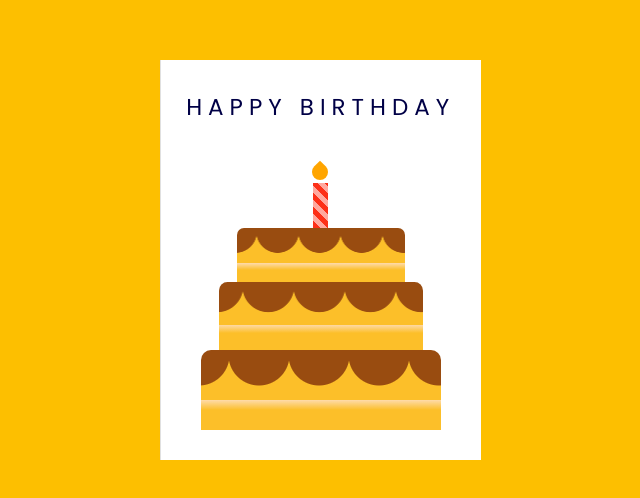
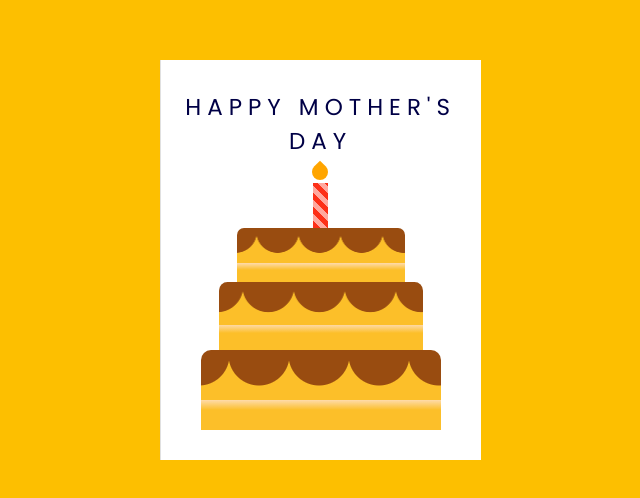
Before and after one commit to Lulyar/HBD, a plain HTML site: page index.html in a window 1280 px wide. Shown: the part 140-638 px from the top of the page, without its empty margins (480-1120 px from the left). Drawn offline with Linux system fonts and the light colour scheme.

Commit message:
Update index.html

```diff
--- a/index.html
+++ b/index.html
@@ -3,7 +3,7 @@
   <head>
     <meta charset="UTF-8" />
     <meta name="viewport" content="width=device-width, initial-scale=1.0" />
-    <title>Happy Birthday</title>
+    <title>Happy Mother's day</title>
 
     <!-- Google Font -->
     <link
@@ -18,7 +18,7 @@
     <div class="card">
       <div class="outside">
         <div class="front">
-          <p>Happy Birthday</p>
+          <p>Happy Mother's day</p>
           <div class="cake">
             <div class="top-layer"></div>
             <div class="middle-layer"></div>
@@ -30,9 +30,9 @@
       </div>
       <div class="inside">
         <p>
-          Happy birthday, Ika Diana Putri! 🎉 Hope your day is full of fun and
-          laughter! Stay awesome, and may all your wishes come true. Have an
-          amazing day! 🎂🥳
+          Happy Mother’s Day, Laela Andriani! 💐❤️
+
+Thank you for your love, care, and endless support. Wishing you health, happiness, and a day filled with love. I'm so grateful to have you as my mom. 🌸💕
         </p>
       </div>
     </div>
```
